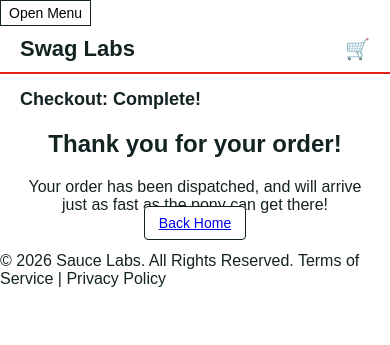
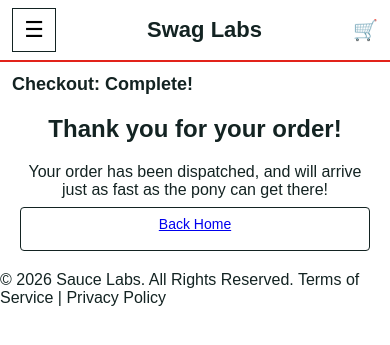
Before and after one commit to Estebanrrz/SauceDemoTAF, a Flask app: page /checkout-complete.html in a window 390 px wide. Shown: the top 345 px of the page. Run offline with Flask 3, Linux system fonts and the light colour scheme; the visitor is signed in with stand-in values (Sample User, id 1).

Commit message:
Add a phone layout to the local app and the mobile tests
Under 600px the app shows a phone menu button and stacks the page.
tests/test_mobile.py checks the right menu button and that no page
scrolls sideways, on this run's device and on every supported device.

```diff
--- a/app/templates/base.html
+++ b/app/templates/base.html
@@ -2,6 +2,7 @@
 <html lang="en">
 <head>
   <meta charset="utf-8">
+  <meta name="viewport" content="width=device-width, initial-scale=1">
   <title>Swag Labs</title>
   <style>
     body { font-family: Arial, Helvetica, sans-serif; margin: 0; background: #fff; color: #132322; }
@@ -29,6 +30,22 @@
     .form_input { display: block; margin: 8px 0; padding: 8px; width: 240px; }
     .summary_info { margin: 15px 20px; }
     .login_wrapper { max-width: 300px; margin: 60px auto; }
+    .mobile-menu-button { display: none; background: none; border: 1px solid #132322; cursor: pointer;
+                          font-size: 22px; min-width: 44px; min-height: 44px; }
+    /* Phone layout. The test framework uses the same 600px (PHONE_MAX_WIDTH in Core/playwright_engine.py) */
+    @media (max-width: 600px) {
+      .bm-burger-button { display: none; }
+      .mobile-menu-button { display: inline-block; }
+      .primary_header { padding: 8px 12px; }
+      .bm-menu-wrap { width: 100%; box-sizing: border-box; }
+      .title { margin: 12px; }
+      .inventory_item, .cart_item { padding: 12px; }
+      .inventory_item_name { overflow-wrap: anywhere; }
+      .btn, .submit-button, .form_input { display: block; width: 100%; box-sizing: border-box;
+                                          min-height: 44px; margin: 8px 0; text-align: center; }
+      .login_wrapper { margin: 30px 12px; }
+      .summary_info { margin: 12px; }
+    }
   </style>
 </head>
 <body>
@@ -54,6 +71,8 @@
   </div>
 </div>
 <header class="primary_header" data-test="primary-header">
+  <button id="mobile-menu-button" class="mobile-menu-button" data-test="mobile-menu-button" aria-label="Open Menu"
+          onclick="document.querySelector('.bm-menu-wrap').setAttribute('aria-hidden','false')">&#9776;</button>
   <div class="app_logo">Swag Labs</div>
   <div id="shopping_cart_container" class="shopping_cart_container" data-test="shopping-cart-container">
     <a class="shopping_cart_link" data-test="shopping-cart-link" href="{{ url_for('cart_page') }}">&#128722;{% if cart_count %}<span class="shopping_cart_badge" data-test="shopping-cart-badge">{{ cart_count }}</span>{% endif %}</a>
```
Also changed, not shown: tests/test_mobile.py (added, +86 -0 lines).
